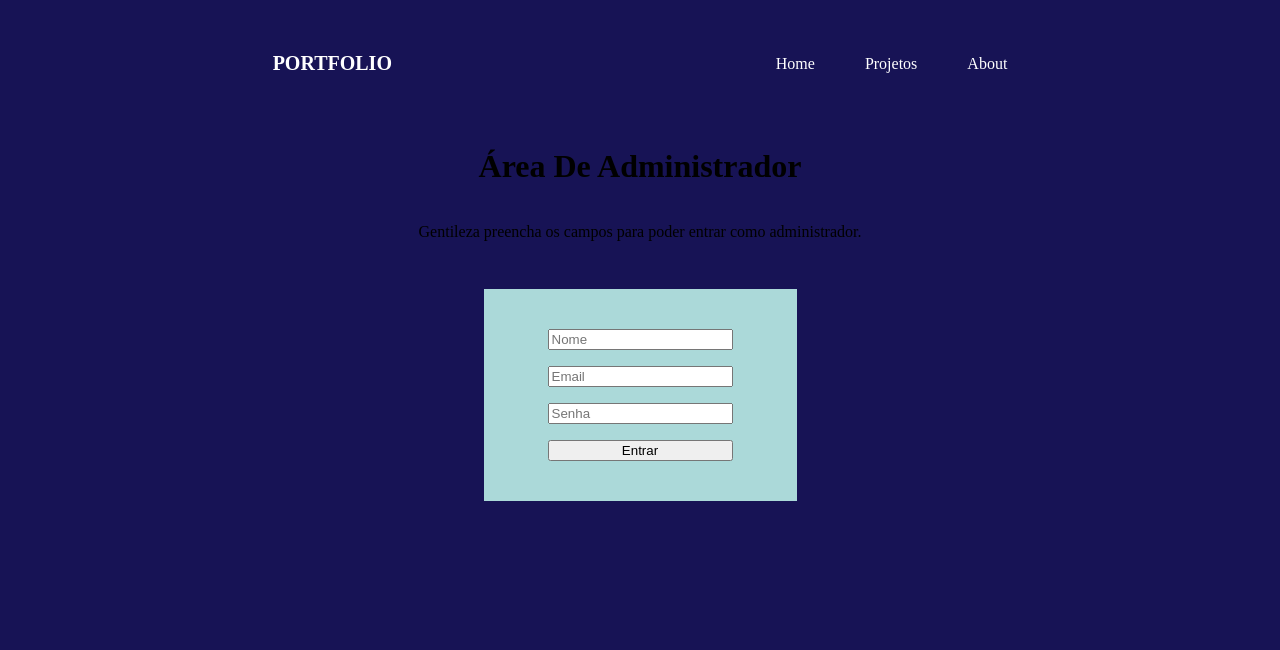
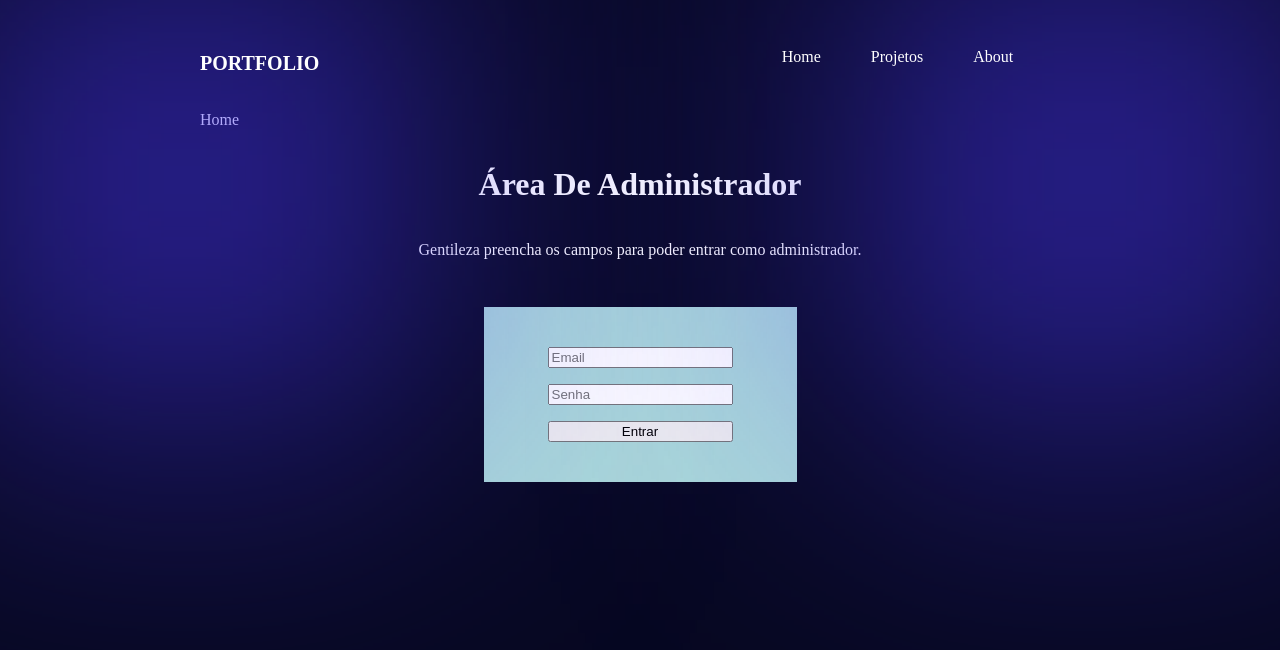
Before and after one commit to DevJhonathas/Portfolio2024, a React (Create React App) app in the folder frontend/: page /login in a window 1280 px wide. Shown: the top 650 px of the page. Built offline with nearby package versions, Linux system fonts and the light colour scheme.

Commit message:
Estilizando Navbar, estilizando circle, trocando o linear-gradient por box-shadow.

```diff
--- a/frontend/src/App.jsx
+++ b/frontend/src/App.jsx
@@ -25,13 +25,13 @@ const App = () => {
   }
 
   return (
-    <div>
-      <div className='circle_gradient_left'></div>
-      <div className='circle_gradient_right'></div>
+    <div className='container'>
+        <div className='circle_position_right circle_shape circle_blur'></div>
+        <div className='circle_position_left circle_shape circle_blur'></div>
       <BrowserRouter>
         <Navbar />
+        <Home />
         <Routes>
-          <Route path='/' element={<Home />} />
           <Route path='/about' element={<About />} />
           <Route path='/projects' element={<Projects />} />
           <Route path='/dashboard' element={auth ? <Dashboard /> : <Navigate to="/"/>} />
@@ -41,6 +41,7 @@ const App = () => {
         </Routes>
       </BrowserRouter>
     </div>
+
   )
 }
 
--- a/frontend/src/components/Navbar.css
+++ b/frontend/src/components/Navbar.css
@@ -1,8 +1,6 @@
 .container_navbar{
-    margin: 32px 250px;
     display: flex;
-    align-items: center;
-    justify-content: center;
+    position: relative;
 }
 
 .container_navbar ul{
@@ -33,5 +31,5 @@
     font-weight: bold;
     text-transform: uppercase;
     color: #ffff;
-    padding-right: 45%;
+    padding-right: 48%;
 }
--- a/frontend/src/global.css
+++ b/frontend/src/global.css
@@ -1,23 +1,46 @@
 :root{
-  --background-color: #171355;
+  --background-color: #070821;
   --color-text:  #ffff;
 }
 
-html{
-    background-color: var(--background-color);
-  }
-/*
+html, body{
+  height: 100%;
+}
+
+body{
+  padding: 0;
+  margin: 0;
+  background-color: var(--background-color);
+}
+
 h1, h2, p{
-  color: var(--color-text)
-} */
+  color: var(--color-text);
+}
 
+.container{
+ margin: 32px;
+ margin-left: 200px;
+ margin-right: 200px;
+}
 
-.circle_gradient_left{
+.circle_shape{
+  width: 380px;
+  height: 380px;
+  box-shadow: inset 0px 0px 200px 525px rgb(74, 55, 249, .9);
   position: absolute;
-  width: 550px;
-  height: 550px;
-  background: linear-gradient(to center, transparent, 80%, #4B37F9);
-  border-radius: 300px;
-  top: -150px;
-  left: -120px;
 }
+
+/* Blur in Google Chrome/Internet Explorer works differently than in Opera GX, which is causing blur to crash */
+.circle_blur{
+  filter: blur(150px);
+}
+
+.circle_position_left{
+  top: -10px;
+  left: -5px;
+}
+
+.circle_position_right{
+  top: -10px;
+  right: 0px;
+}
--- a/frontend/src/pages/Auth/Login/Login.css
+++ b/frontend/src/pages/Auth/Login/Login.css
@@ -9,6 +9,7 @@ form{
     flex-direction: column;
     align-items: center;
 }
+
 .login{
     background-color: #ABD9D9;
     padding: 2.5em 4em;
--- a/frontend/src/pages/Auth/Login/Login.jsx
+++ b/frontend/src/pages/Auth/Login/Login.jsx
@@ -13,7 +13,6 @@ import { useState, useEffect } from "react";
 import React from 'react';
 
 const Login = () => {
-  const [name,  setName] = useState("");
   const [email,  setEmail] = useState("");
   const [password,  setPassword] = useState("");
 
@@ -25,7 +24,6 @@ const Login = () => {
     e.preventDefault();
 
     const user = {
-      name,
       email,
       password,
     };
@@ -45,13 +43,6 @@ const Login = () => {
 
       <div className="login">
         <form onSubmit={handleSubmit}>
-          <input type="text"
-          placeholder="Nome"
-          onChange={(e) => setName(e.target.value)}
-          value={name}
-          required
-          />
-
           <input type="email"
           placeholder="Email"
           onChange={(e) => setEmail(e.target.value)}
--- /dev/null
+++ b/frontend/src/pages/Home/Home.css
@@ -0,0 +1,8 @@
+.container_home{
+    display: flex;
+    position: relative;
+}
+
+.container_home p{
+    color: #ffff;
+}
--- a/frontend/src/pages/Home/Home.jsx
+++ b/frontend/src/pages/Home/Home.jsx
@@ -2,7 +2,9 @@ import React from 'react'
 
 const Home = () => {
   return (
-    <div>Home</div>
+    <div className='container_home'>
+      <p>Home</p>
+    </div>
   )
 }
 
```
Also changed, not shown: 2 other files (tests, documents, lock files or other folders).
